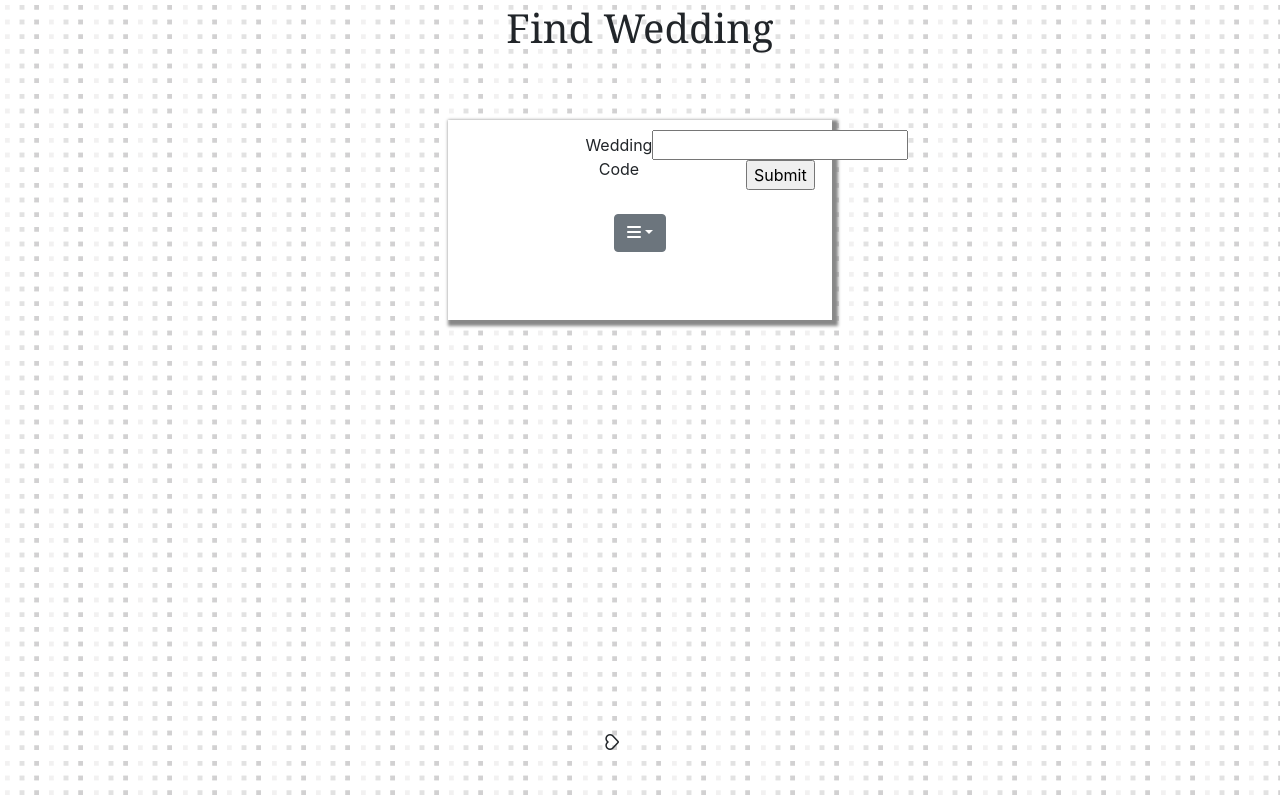
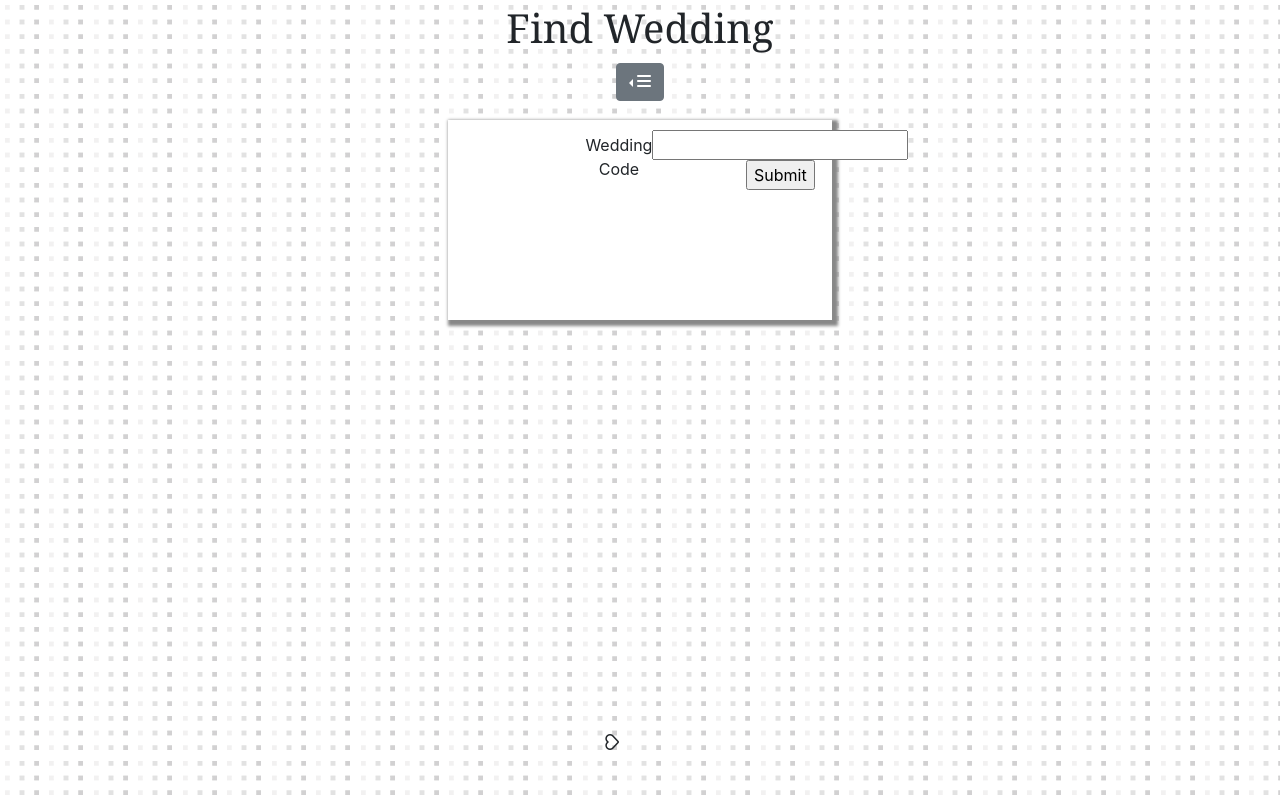
Before and after one commit to Kkelly22/wedding-itinerary-app, a React (Create React App) app in the folder client/: page /find in a window 1280 px wide. Built offline with nearby package versions, Linux system fonts and the light colour scheme; a web font is replaced by a local one.

Commit message:
changed drop down location

```diff
--- a/client/src/containers/FindContainer.js
+++ b/client/src/containers/FindContainer.js
@@ -29,8 +29,18 @@ class FindContainer extends Component {
     return (
       <div>
         <h1>Find Wedding</h1>
-        <div>
+
+        <div class="dropdown dropleft">
+          <a class="btn btn-secondary dropdown-toggle" href="#" role="button" id="dropdownMenuLink" data-toggle="dropdown" aria-haspopup="true" aria-expanded="false">
+            <i class="fas fa-bars"></i>
+          </a>
+
+          <div class="dropdown-menu" aria-labelledby="dropdownMenuLink">
+            <Link class="dropdown-item" to='/login'>Log In</Link>
+            <Link class="dropdown-item" to='/signup'>Sign Up</Link>
+          </div>
         </div>
+
         <div class="login-container">
           <form onSubmit={(event) => this.handleOnSubmit(event)}>
             <label>Wedding Code</label>
@@ -39,18 +49,6 @@ class FindContainer extends Component {
             <input type="submit" />
           </form>
           <br />
-
-          <div class="dropdown">
-            <a class="btn btn-secondary dropdown-toggle" href="#" role="button" id="dropdownMenuLink" data-toggle="dropdown" aria-haspopup="true" aria-expanded="false">
-              <i class="fas fa-bars"></i>
-            </a>
-
-            <div class="dropdown-menu" aria-labelledby="dropdownMenuLink">
-              <Link class="dropdown-item" to='/login'>Log In</Link>
-              <Link class="dropdown-item" to='/signup'>Sign Up</Link>
-            </div>
-          </div>
-
         </div>
       </div>
     );
```
